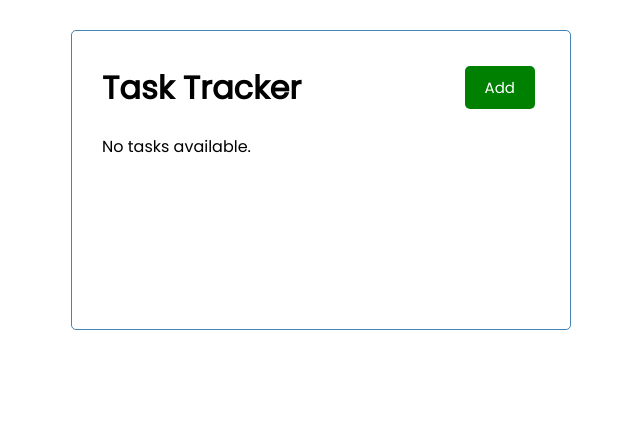
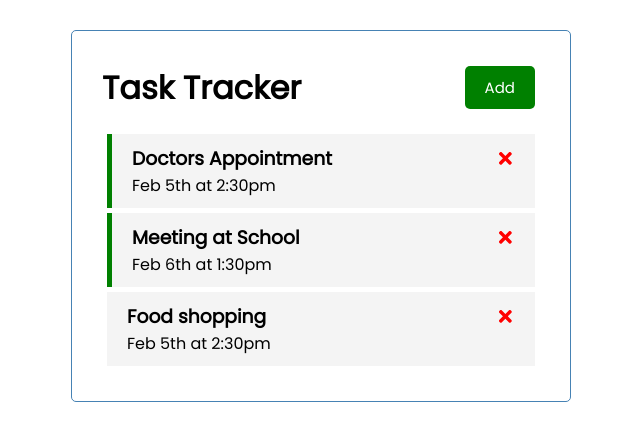
Before and after one commit to PattyHarris/react-task-tracker, a React (Create React App) app: page / in a window 1280 px wide. Shown: the top 440 px of the page, without its empty margins (319-959 px from the left). Built offline with nearby package versions, Linux system fonts and the light colour scheme; data requests are answered from the project's data file.

Commit message:
Refactored useEffect a bit so that 'fetchTasks' can be called separately.  setTasks updates the UI with the fetched data.

```diff
--- a/src/App.js
+++ b/src/App.js
@@ -10,14 +10,22 @@
   const [tasks, setTasks] = useState([])
 
   useEffect( () => {
-    const fetchTasks = async () => {
-      const res = await fetch("http://localhost:5000/tasks");
-      const data = await res.json();
 
-      console.log(data);
+    const getTasks = async () => {
+      const tasksFromServer = await fetchTasks();
+      setTasks(tasksFromServer);
     }
-    fetchTasks();
-  }, [])
+
+    getTasks();
+  })
+
+  // Fetch tasks.
+  const fetchTasks = async () => {
+    const res = await fetch("http://localhost:5000/tasks");
+    const data = await res.json();
+
+    return data;
+  }
 
   // Add a task - uses a random number for the new ID...
   const addTask = (task) => {
```
Also changed, not shown: 1 other file (tests, documents, lock files or other folders).
